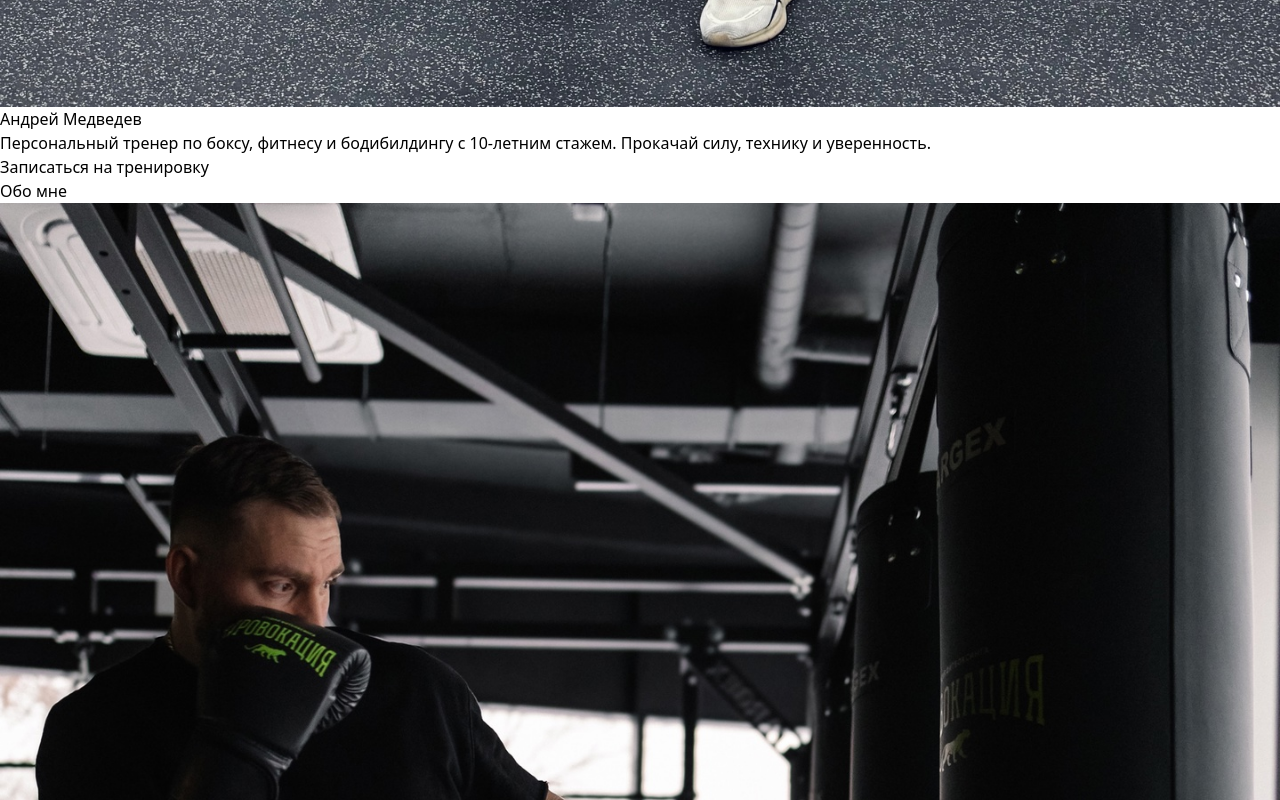
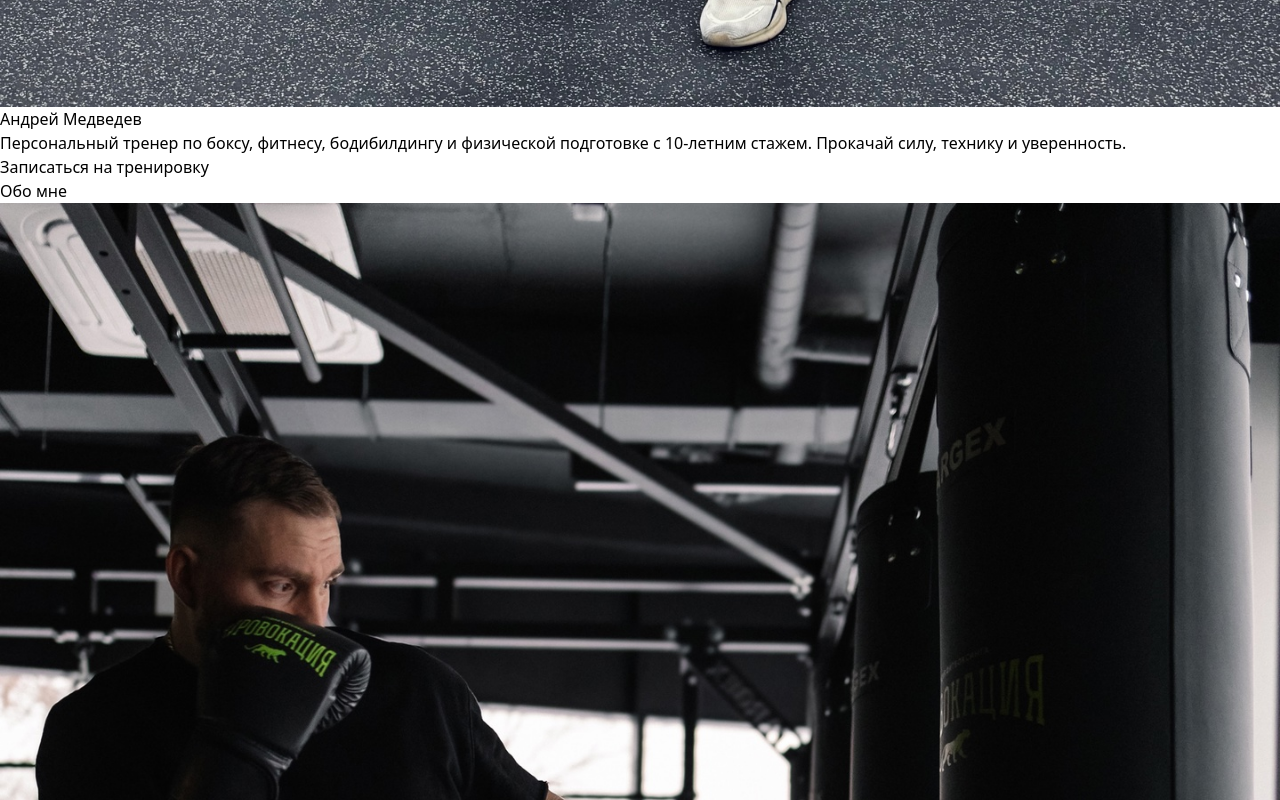
Before and after one commit to Nissanstels1/boxing-coach-site, a React (Vite) app: page / in a window 1280 px wide. Shown: the part 1600-2400 px from the top of the page. Built offline with nearby package versions, Linux system fonts and the light colour scheme.

Commit message:
Update BoxingCoachSite.jsx

```diff
--- a/src/BoxingCoachSite.jsx
+++ b/src/BoxingCoachSite.jsx
@@ -40,8 +40,8 @@ export default function BoxingCoachSite() {
             Андрей Медведев
           </h1>
           <p className="text-xl md:text-2xl mb-8 font-light mt-8">
-  Персональный тренер по&nbsp;боксу, фитнесу и&nbsp;бодибилдингу с&nbsp;10-летним стажем.
-  Прокачай силу, технику и&nbsp;уверенность.
+  Персональный тренер по&nbsp;боксу, фитнесу, бодибилдингу и&nbsp;физической подготовке с&nbsp;10-летним стажем.
+Прокачай силу, технику и&nbsp;уверенность.
           </p>
           <button
             onClick={scrollToContact}
@@ -217,7 +217,7 @@ export default function BoxingCoachSite() {
             +7&nbsp;920&nbsp;526&nbsp;24&nbsp;18
           </a>
           <p className="mt-8 text-base text-gray-600">
-            Тренировки проходят в современном зале в Москве (м. Динамо) или по договорённости в удобном для вас месте.
+            Тренировки проходят в современном зале в Москве или по договорённости в удобном для вас месте.
           </p>
         </motion.div>
       </section>
```
